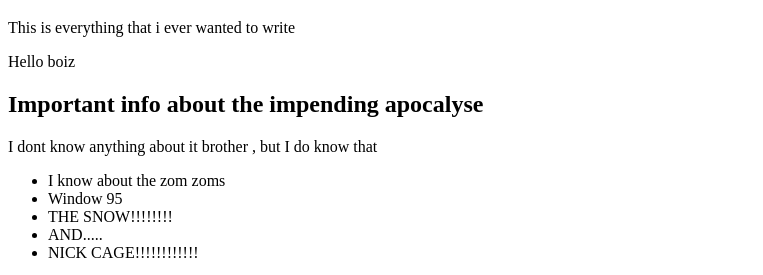
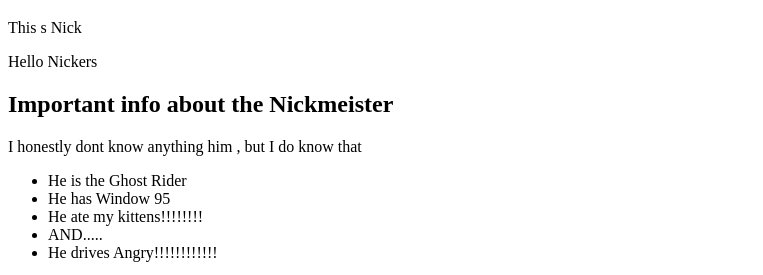
Before and after one commit to DroneGhost23/DroneGhost23.github.io, a plain HTML site: page About/index.html in a window 1280 px wide. Shown: the part 61-336 px from the top of the page, without its empty margins (0-763 px from the left). Drawn offline with Linux system fonts and the light colour scheme; grey boxes are pictures that could not be loaded.

Commit message:
nicki
sub to nick

```diff
--- a/About/index.html
+++ b/About/index.html
@@ -6,23 +6,22 @@
 
 <body>
 
-<h1>See funny things at <a href="https://canvas.instructure.com/courses/861431" > Comp Sci 20!</a>!</h1>
-<p>This is everything that i ever wanted to write</p>
-<p>Hello boiz</p>
+<h1>See funny things at <a href="http://www.buzzfeed.com/richardhjames/are-these-the-funniest-gifs-of-all-time" > Comp Sci 20!</a>!</h1>
+<p>This s Nick</p>
+<p>Hello Nickers</p>
 
-<h2>Important info about the impending apocalyse</h2>
-<p>I dont know anything about it brother , but I do know that</p>
+<h2>Important info about the Nickmeister</h2>
+<p>I honestly dont know anything him , but I do know that</p>
 <ul>
-	<li>I know about the zom zoms</li>
-	<li>Window 95</li>
-	<li> THE SNOW!!!!!!!!</li>
+	<li>He is the Ghost Rider</li>
+	<li>He has Window 95</li>
+	<li> He ate my kittens!!!!!!!!</li>
 	<li>AND.....</li>
 
-	<li>NICK CAGE!!!!!!!!!!!!</li>
+	<li>He drives Angry!!!!!!!!!!!!</li>
 </ul>
 
 <img src="http://1-ps.googleusercontent.com/x/www.dailydawdle.com/images.dailydawdle.com/nicholas-cage-as-everyone-funny-photoshop13.jpg.pagespeed.ce.m7xYd23-sJ.jpg" alt=" Nick Cage has turned Ratchet" height="500" width="700" />
 
-<img src="http://static.comicvine.com/uploads/original/12/127235/3061713-3943472007-Hulk..jpg" alt="Hulk" height="500" width="900" />
 </body>
 </html>
```
